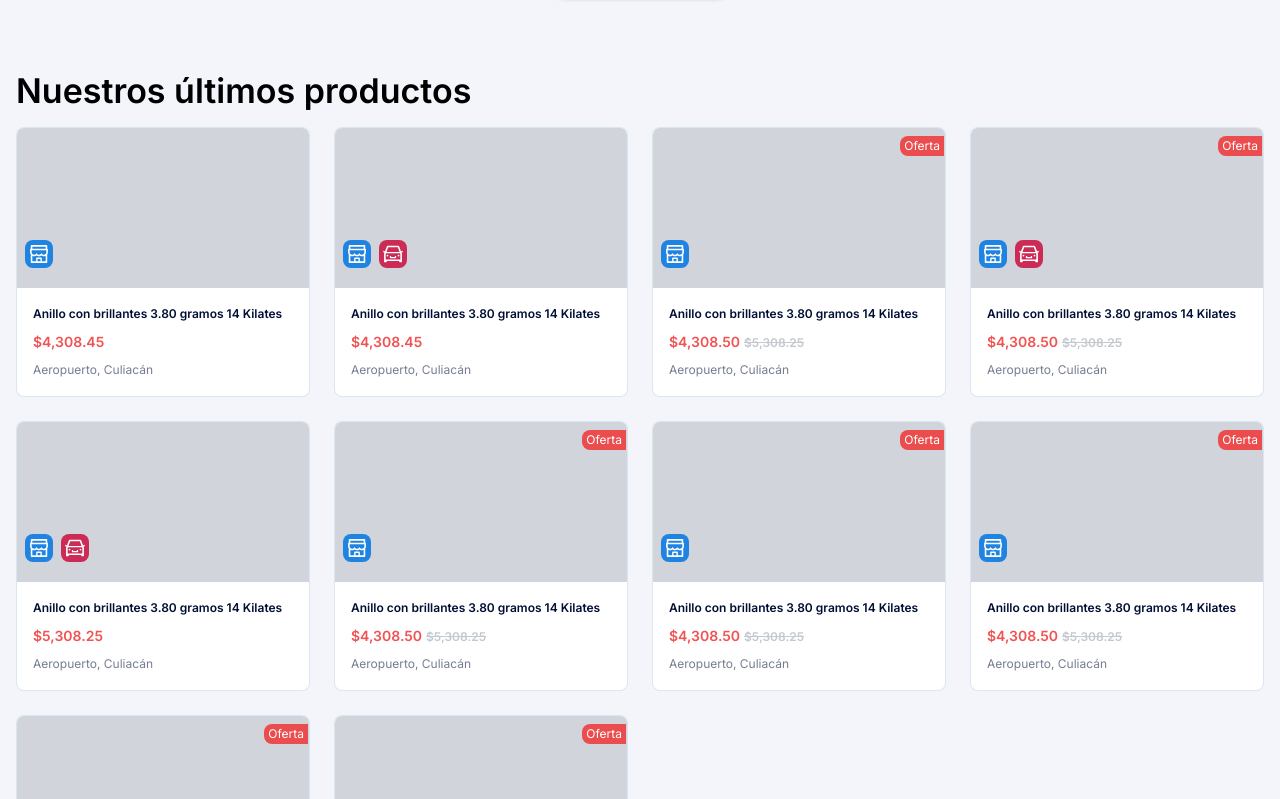
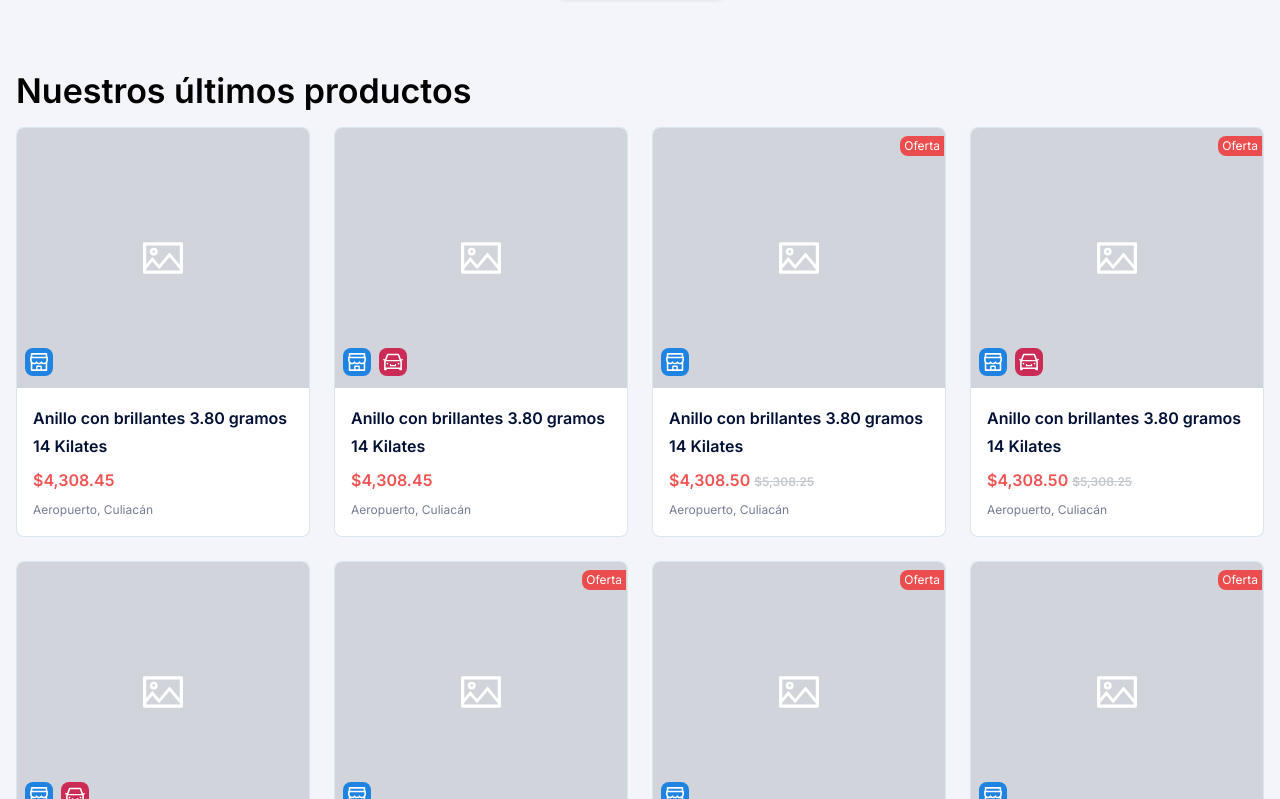
Before and after one commit to maxilana/maxilana-web, a Next.js app: page / in a window 1280 px wide. Shown: the part 2021-2820 px from the top of the page. Built offline with nearby package versions, Linux system fonts and the light colour scheme.

Commit message:
Agrega prop de imagen a card de producto

```diff
--- a/components/ui/Card/Cards.module.css
+++ b/components/ui/Card/Cards.module.css
@@ -4,12 +4,19 @@
   @apply md:p-6;
 }
 
+/** PRODUCT CARD **/
+
 .rootProduct {
   @apply flex flex-col p-0 overflow-hidden relative rounded-sm;
 }
 
 .productImg {
-  @apply flex-grow bg-gray-300 w-full h-40;
+  @apply flex-grow bg-gray-300 relative w-full h-40 overflow-hidden;
+  @apply lg:max-w-[300px] lg:h-[260px];
+}
+
+.productPlaceholder {
+  @apply flex flex-row items-center justify-center;
 }
 
 .productBody {
@@ -19,10 +26,12 @@
 
 .productTitle {
   @apply text-primary font-semibold text-xs line-clamp-2;
+  @apply lg:text-base;
 }
 
 .productPrice {
   @apply space-x-1 font-semibold text-sm text-price line-clamp-1;
+  @apply sm:text-base;
 }
 
 .productPriceSale {
@@ -38,7 +47,8 @@
 }
 
 .productBadge {
-  @apply absolute left-2 top-28 flex flex-row items-center gap-2;
+  @apply absolute left-2 top-[120px] flex flex-row items-center gap-2;
+  @apply lg:top-[220px];
 }
 
 .productBadgeStore {
--- a/components/ui/Card/ProductCard.tsx
+++ b/components/ui/Card/ProductCard.tsx
@@ -1,14 +1,17 @@
-import React, { FC } from "react";
+import cn from 'classnames';
+import React, { FC, ReactNode } from "react";
+import { CarOutlined, PictureOutlined, ShopOutlined } from "@ant-design/icons";
+
 import { VStack } from "~/components/layout";
-import { CarOutlined, ShopOutlined } from "@ant-design/icons";
+import { usePrice } from "~/modules/hooks";
 
 import styles from './Cards.module.css';
-import { usePrice } from "~/modules/hooks";
 
 interface Props {
   title: string;
   price: number;
   branch: string;
+  image?: ReactNode;
   salePrice?: number;
   onSale?: boolean;
   shipping?: boolean;
@@ -18,9 +21,10 @@ const ProductCard: FC<Props> = ({
   title,
   price,
   branch,
+  image = null,
   onSale = null,
   shipping = null,
-  salePrice = null
+  salePrice = null,
 }) => {
   const { price: basePrice } = usePrice({ amount: price });
   const { price: discountPrice } = usePrice(
@@ -31,7 +35,18 @@ const ProductCard: FC<Props> = ({
 
   return (
     <div className={`${styles.root} ${styles.rootProduct}`}>
-      <div className={styles.productImg} />
+      <div
+        className={cn(
+          styles.productImg,
+          { [styles.productPlaceholder]: image === null }
+        )}
+      >
+        {
+          image !== null
+            ? image
+            : <PictureOutlined style={{ fontSize: 40, color: "white" }} />
+        }
+      </div>
       <div className={styles.productBody}>
         <VStack spacing="sm">
           <p className={styles.productTitle}>{title}</p>
--- a/pages/index.tsx
+++ b/pages/index.tsx
@@ -2,9 +2,9 @@ import React from 'react';
 import Head from 'next/head';
 import Image from 'next/image';
 
-import { CategoryExplorer, Hero } from '~/components/common';
 import { Footer, Layout } from '~/components/layout';
 import { Card, Button, ProductCard } from '~/components/ui';
+import { CategoryExplorer, Hero } from '~/components/common';
 
 function Home() {
   return (
```
Also changed, not shown: public/demo-image-product.jpg (added).
